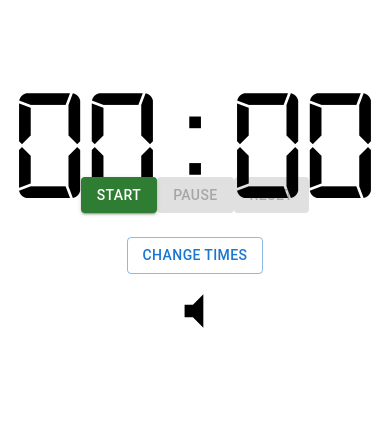
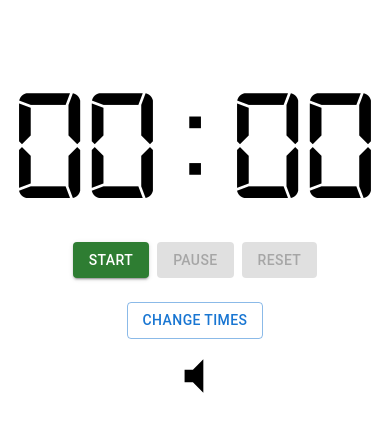
Before and after one commit to austinbooth/pomodoro, a React (Create React App) app: page / in a window 390 px wide. Shown: the top 430 px of the page. Built offline with nearby package versions, Linux system fonts and the light colour scheme.

Commit message:
puts middle control button in a div and applies style to the div as applying the style to the button is flaky - also adds a height to the countdown timer to hopefully prevent the control buttons from overlapping with it on mobile

```diff
--- a/src/App.css
+++ b/src/App.css
@@ -19,6 +19,7 @@
   display: flex;
   flex-direction: 'row';
   justify-content: center;
+  height: 10rem;
 }
 
 #countdown-background {
@@ -31,10 +32,13 @@
 }
 
 #control-btns {
-  margin-top: 0.5rem;
   display: flex;
   flex-direction: 'row';
   justify-content: center;
+}
+
+.control-button {
+  margin: 0 0.5rem;
 }
 
 #completedPomodoros {
--- a/src/components/ControlButtons.tsx
+++ b/src/components/ControlButtons.tsx
@@ -2,7 +2,6 @@ import { FC } from 'react'
 import Button from '@mui/material/Button'
 import ChangeTimesDialog from './ChangeTimesDialog'
 import { State } from '../types'
-import styles from '../material_ui_styles.module.css'
 
 interface Props {
   state: State
@@ -22,15 +21,16 @@ const ControlButtons: FC<Props> = ({state, start, pause, reset}) => (
       >
         Start
       </Button>
+      <div className='control-button'>
         <Button
           variant='contained'
           color='warning'
           onClick={pause}
           disabled={state === 'not-started' || state === 'work-paused' || state === 'rest-paused'}
-        className={styles.control}
         >
           Pause
         </Button>
+      </div>
       <Button
         variant='contained'
         color='error'
--- a/src/material_ui_styles.module.css
+++ /dev/null
@@ -1,3 +0,0 @@
-.control {
-  margin: 0 0.5rem;
-}
```
Lines whose indentation alone changed are shown as unchanged.
